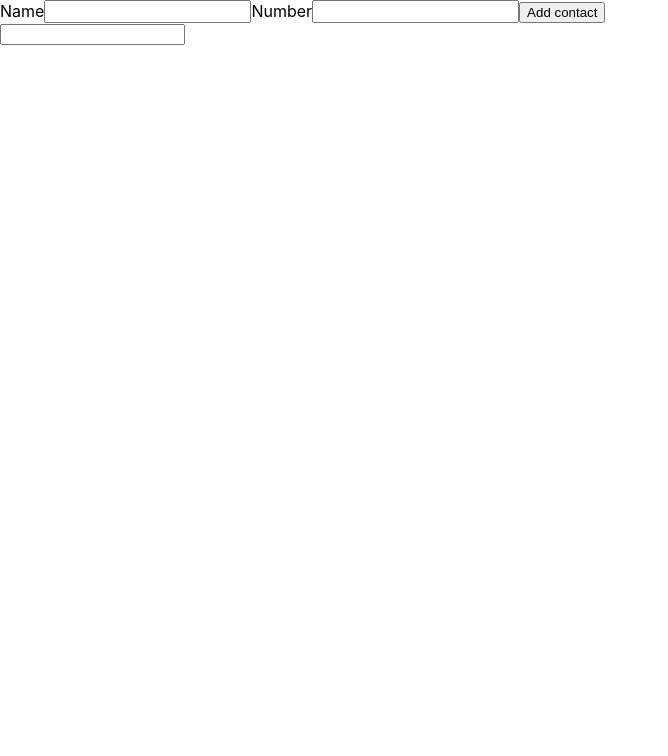
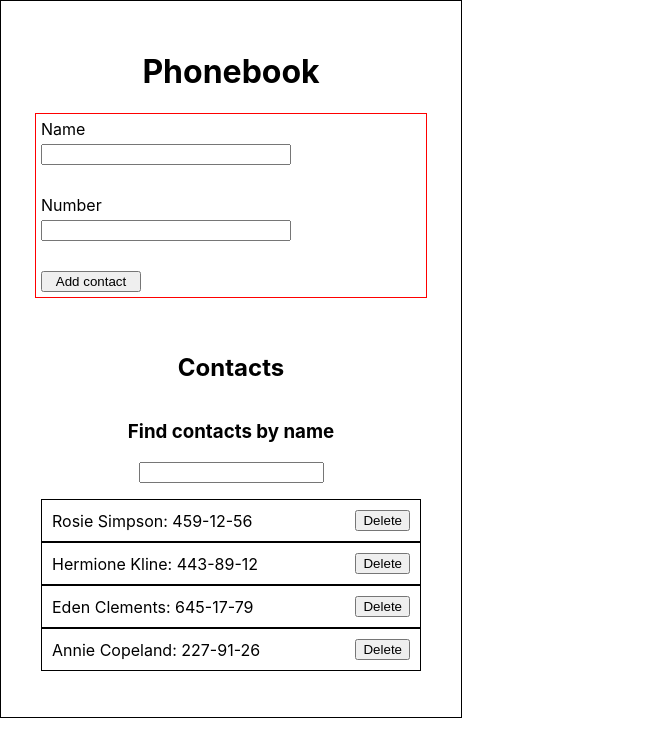
Before and after one commit to SerhiiMaslov1979/goit-react-hw-02-phonebook, a React (Create React App) app: page / in a window 1280 px wide. Shown: the top 756 px of the page, without its empty margins (0-668 px from the left). Built offline with nearby package versions, Linux system fonts and the light colour scheme.

Commit message:
Filter draft

```diff
--- /dev/null
+++ b/src/components/App.css
@@ -0,0 +1,17 @@
+.App__container {
+    display: flex;
+    flex-direction: column;
+    padding: 30px;
+    border: 1px solid black;
+    width: 400px;
+    justify-content: center;
+    align-items: center;
+    flex-wrap: nowrap;
+
+}
+
+
+.ContactsList__list {
+   padding-top: 0;
+
+}
--- a/src/components/App.jsx
+++ b/src/components/App.jsx
@@ -1,15 +1,31 @@
 import { Component } from "react";
 // import { Form } from "./ContactsForm/ContactsForm";
 import { LogicForm } from "./LogicForm/LogicForm";
+// import { nanoid } from "nanoid";
+import ContactsList from "./ContactsList/ContactsList";
+// import { Filter } from "./Filter/Filter";
+import './App.css';
 
 
 
 
 export class App extends Component {
    state = {
-     contacts: [],
+     contacts: [
+    {id: 'id-1', name: 'Rosie Simpson', number: '459-12-56'},
+    {id: 'id-2', name: 'Hermione Kline', number: '443-89-12'},
+    {id: 'id-3', name: 'Eden Clements', number: '645-17-79'},
+    {id: 'id-4', name: 'Annie Copeland', number: '227-91-26'},
+  ],
+
      filter: '',
    };
+
+  deleteContacts = (contactsId) => {
+    this.setState(prevState => ({
+      contacts: prevState.contacts.filter(contacts => contacts.id !== contactsId),
+    }));
+  };
 
   // deleteTodo = todoid => {
 
@@ -31,6 +47,7 @@ export class App extends Component {
 
 
   render() {
+    const { contacts } = this.state;
     return (
 
       // <div>
@@ -39,10 +56,15 @@ export class App extends Component {
       //     onChange={this.handleInputChange} />
       // </div>
 
-      <div>
+      <div className="App__container">
+        <h1>Phonebook</h1>
         {/* <Form /> */}
         <LogicForm />
-        <Filter onChange={e => this.setState({filter: e.target.value})} value={this.state.filter}/>
+        <h2>Contacts</h2>
+         <h3>Find contacts by name</h3>
+        <Filter onChange={e => this.setState({ filter: e.target.value })} value={this.state.filter} />
+
+        <ContactsList contacts={contacts} onDeleteContacts={this.deleteContacts} />
 
       </div>
 )
@@ -51,6 +73,6 @@ export class App extends Component {
 
 }
 
-function Filter({ onChange, value }) {
+function Filter ({ onChange, value }) {
   return <input type='text' onChange={onChange} value={value} />
 }
--- /dev/null
+++ b/src/components/ContactsList/ContactsList.css
@@ -0,0 +1,26 @@
+.ContactsList__list {
+    width: 380px;
+    align-items: start;
+    padding: 0;
+
+}
+
+
+.ContactsList__item {
+    display: flex;
+    align-items: center;
+    padding: 10px;
+    border: 1px solid black;
+    justify-content: space-between;
+
+}
+
+.ContactsList__text {
+    margin-top: 0;
+    margin-bottom: 0;
+    margin-right: 15px;
+}
+/*
+.ContactsList__btn {
+    align-items: end;
+} */
--- a/src/components/ContactsList/ContactsList.jsx
+++ b/src/components/ContactsList/ContactsList.jsx
@@ -1,3 +1,24 @@
+import React from "react";
+// import styled from "styled-components";
+import './ContactsList.css';
+
+
+const ContactsList = ({ contacts, onDeleteContacts }) => {
+    return (
+        <ul className="ContactsList__list">
+           {contacts.map(({ id, name, number }) => (
+            <li key={id} className="ContactsList__item">
+                    <p className="ContactsList__text">{name}:  {number}</p>
+                    <button onClick={() => onDeleteContacts(id)}>Delete</button>
+
+
+            </li>
+            ))}
+        </ul>
+    );
+}
+
+
 // export const ContactsList = ({contacts, onDeleteContacts}) => {
 //     console.log();
 //     return (
@@ -12,4 +33,4 @@
 // }
 
 
-// export default ContactsList;
+export default ContactsList;
--- /dev/null
+++ b/src/components/LogicForm/LogicForm.css
@@ -0,0 +1,37 @@
+.LogicForm__Form{
+    display: flex;
+    flex-direction: column;
+    padding: 5px;
+    margin-bottom: 35px;
+    border: 1px solid red;
+    width: 380px;
+    /* gap: 15px; */
+}
+
+.LogicForm__btn {
+
+    width: 100px;
+}
+.LogicForm__name {
+
+    display: flex;
+    flex-direction: column;
+    width: 250px;
+    gap: 5px;
+    margin-bottom: 30px;
+
+
+}
+
+.LogicForm__number {
+    display: flex;
+    flex-direction: column;
+    margin-bottom: 30px;
+    width: 250px;
+    gap: 5px;
+
+}
+.LogicForm__text {
+
+    /* margin-bottom: 15px; */
+}
--- a/src/components/LogicForm/LogicForm.jsx
+++ b/src/components/LogicForm/LogicForm.jsx
@@ -1,6 +1,7 @@
 import { Formik, Form, Field, ErrorMessage } from 'formik';
 import * as yup from 'yup';
-import styled from 'styled-components';
+// import styled from 'styled-components';
+import './LogicForm.css'
 
 
 
@@ -16,10 +17,10 @@ const initialValues = {
     number: '',
 }
 
-const Input = styled(Field)`
-font-size: 15px;
-color: #a2a2a2
-`;
+// const Input = styled(Field)`
+// font-size: 15px;
+// color: #a2a2a2
+// `;
 
 export const LogicForm = () => {
     const handleSubmit = (values, { resetForm }) => {
@@ -35,18 +36,18 @@ export const LogicForm = () => {
             onSubmit={handleSubmit}
         >
 
-        <Form autoComplete="off">
-                <label htmlFor="name">
+        <Form autoComplete="off" className='LogicForm__Form'>
+                <label htmlFor="name" className='LogicForm__name'>
                     Name
-                    <Input type="text" name='name' />
+                    <Field type="text" name='name' />
                     <ErrorMessage name="name" component='div' />
             </label>
-                <label htmlFor="number">
+                <label htmlFor="number" className='LogicForm__number'>
                     Number
-                    <Input type="text" name='number' />
+                    <Field type="text" name='number' />
                     <ErrorMessage name="number" component='div' />
             </label>
-            <button type='submit'>Add contact</button>
+            <button type='submit' className='LogicForm__btn'>Add contact</button>
         </Form>
 
         </Formik>
```
Also changed, not shown: src/components/Filter/Filter.jsx (+14 -3 lines).
